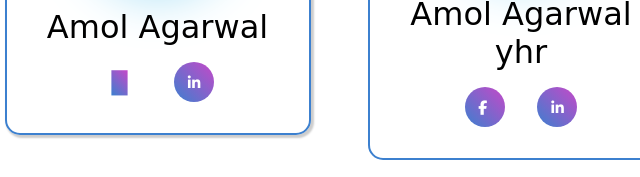
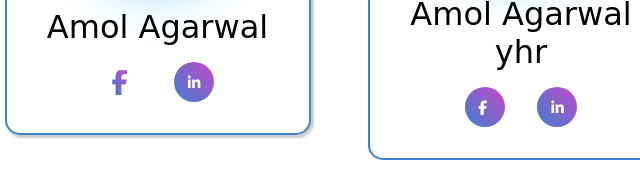
Before and after one commit to E-Cell-IITMandi/e-cell-iitmandi.github.io, a plain HTML site: page team.html in a window 1280 px wide. In both pictures the pointer is over the icon 238 px from the left and 859 px from the top of the page. Shown: the part 771-948 px from the top of the page, 119-759 px from the left. Drawn offline with nearby package versions, Linux system fonts and the light colour scheme; a web font is replaced by a local one.

Commit message:
Added Design of the Card

```diff
--- a/css/team.css
+++ b/css/team.css
@@ -84,6 +84,7 @@
   -ms-transform: scale(1.8);
   -webkit-transform: scale(1.8);
   background: -webkit-linear-gradient(45deg, var(--color-denim), #c648c8);
+  -webkit-background-clip: text;
   -webkit-text-fill-color: transparent;
   transition: all 265ms ease-in;
 }
@@ -98,4 +99,4 @@
     width: 100%;
 }
 }
-/* CSS Ended for Section */
+/* Ended CSS for this section */
```
